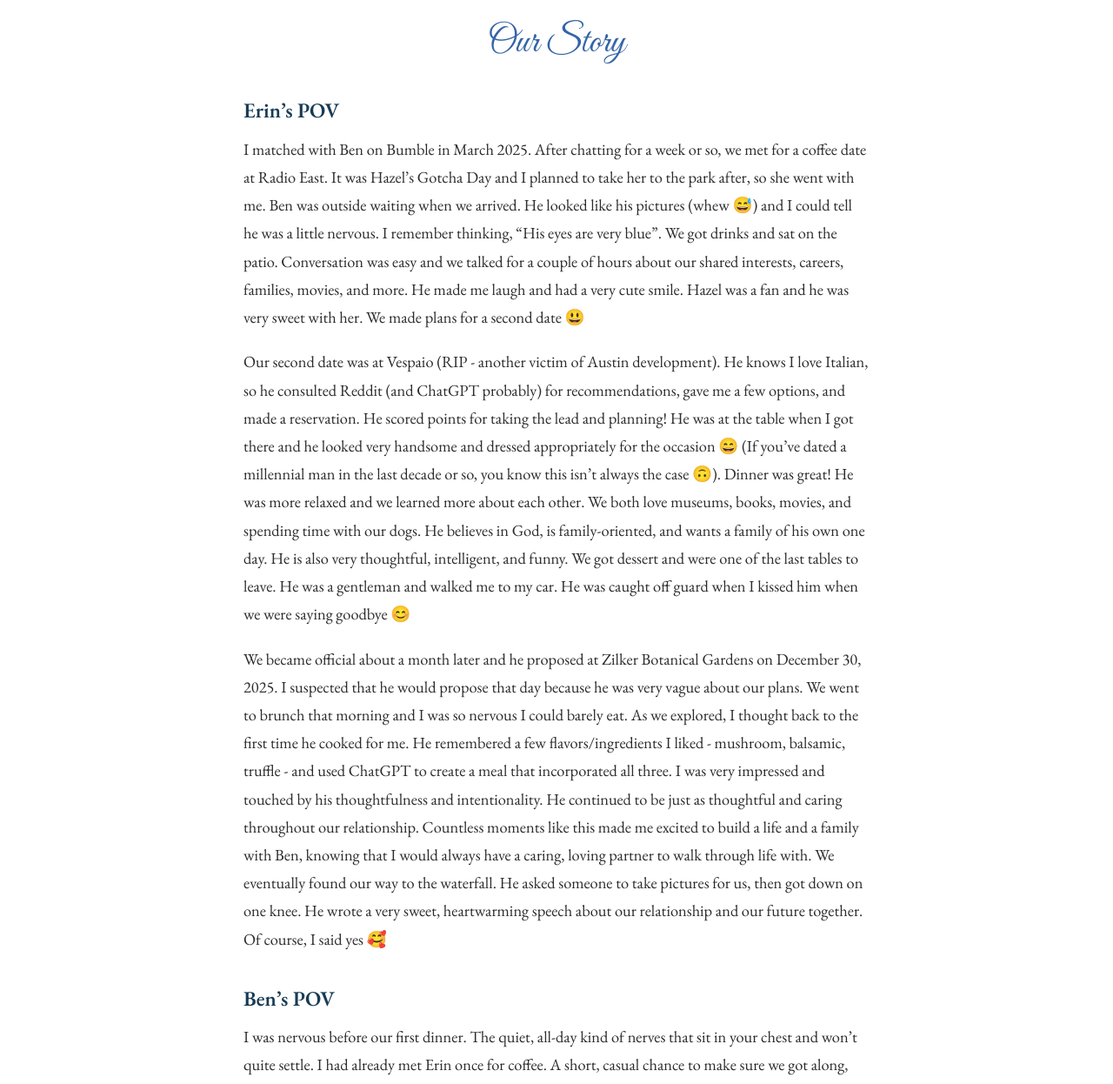
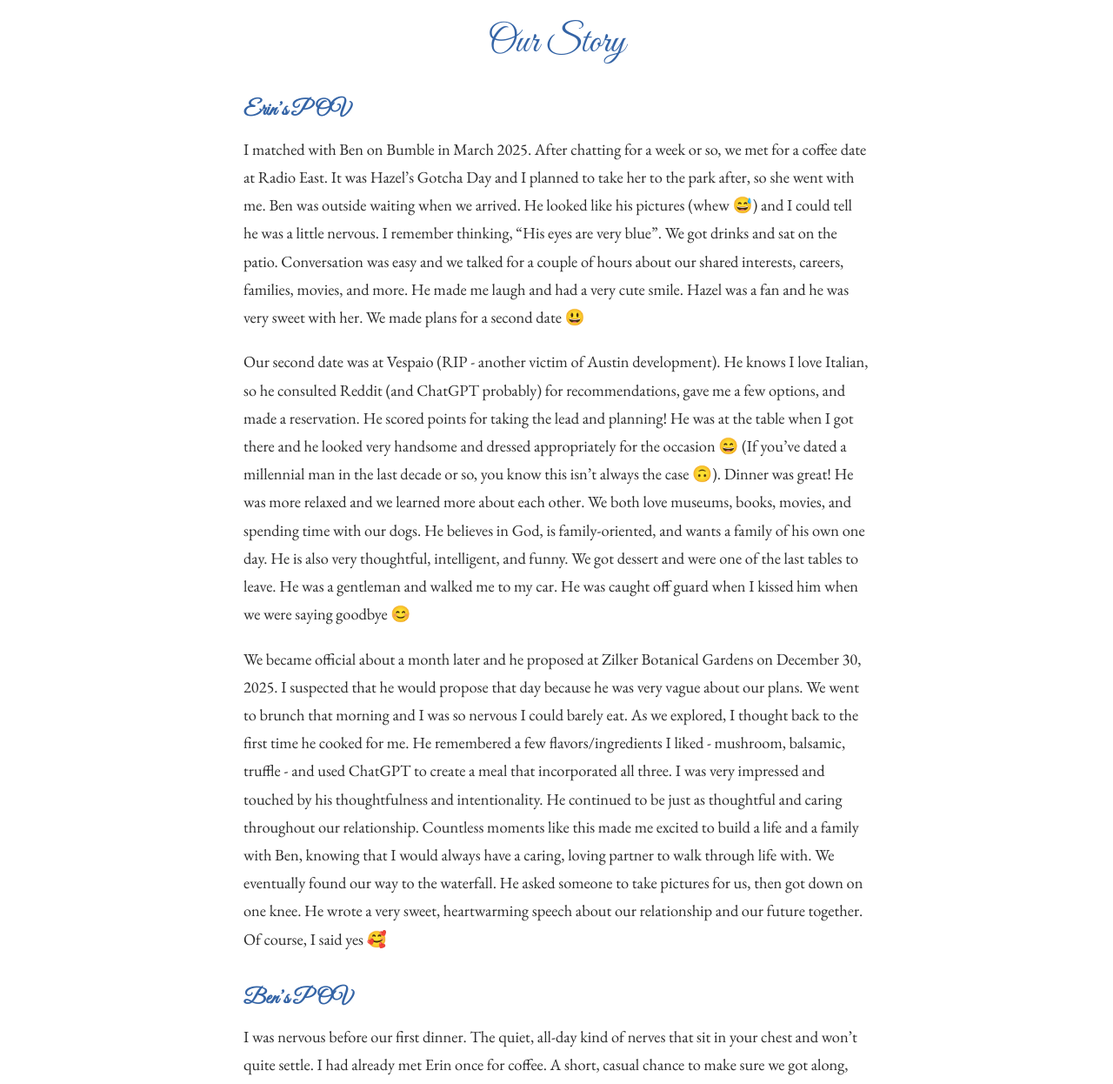
Before and after one commit to bjw7654/wedding-website, a Jekyll site: the page built from index.md, in a window 1280 px wide. Shown: the part 1736-2982 px from the top of the page at 87% size. Built offline with Jekyll 4.4.1, drawn with Linux system fonts in a browser that asks for light colours.

Commit message:
Update style.scss - font heading

```diff
--- a/assets/css/style.scss
+++ b/assets/css/style.scss
@@ -275,9 +275,9 @@ main { display: block; }
   line-height: 1.1;
 }
 .content__inner h3 {
-  font-family: var(--font-serif);
+  font-family: var(--font-script);
   font-weight: 600;
-  color: var(--color-primary-dark);
+  color: var(--color-primary);
   font-size: 1.5rem;
   margin: 2rem 0 0.4rem;
 }
```
